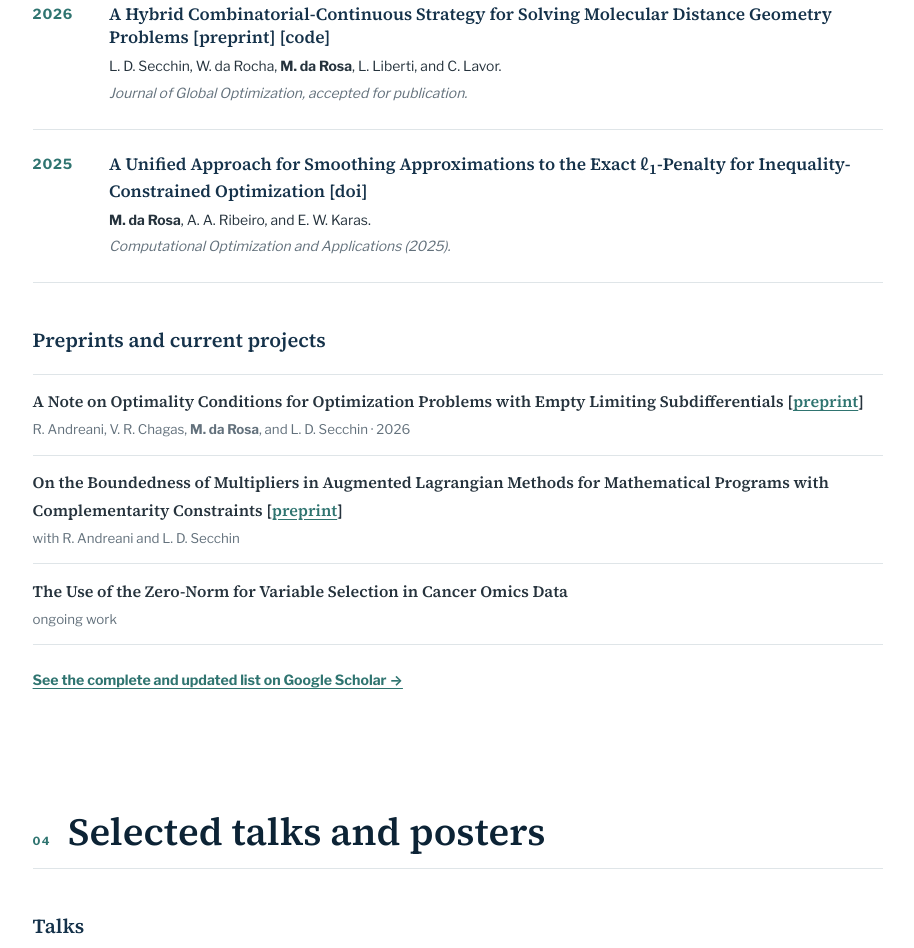
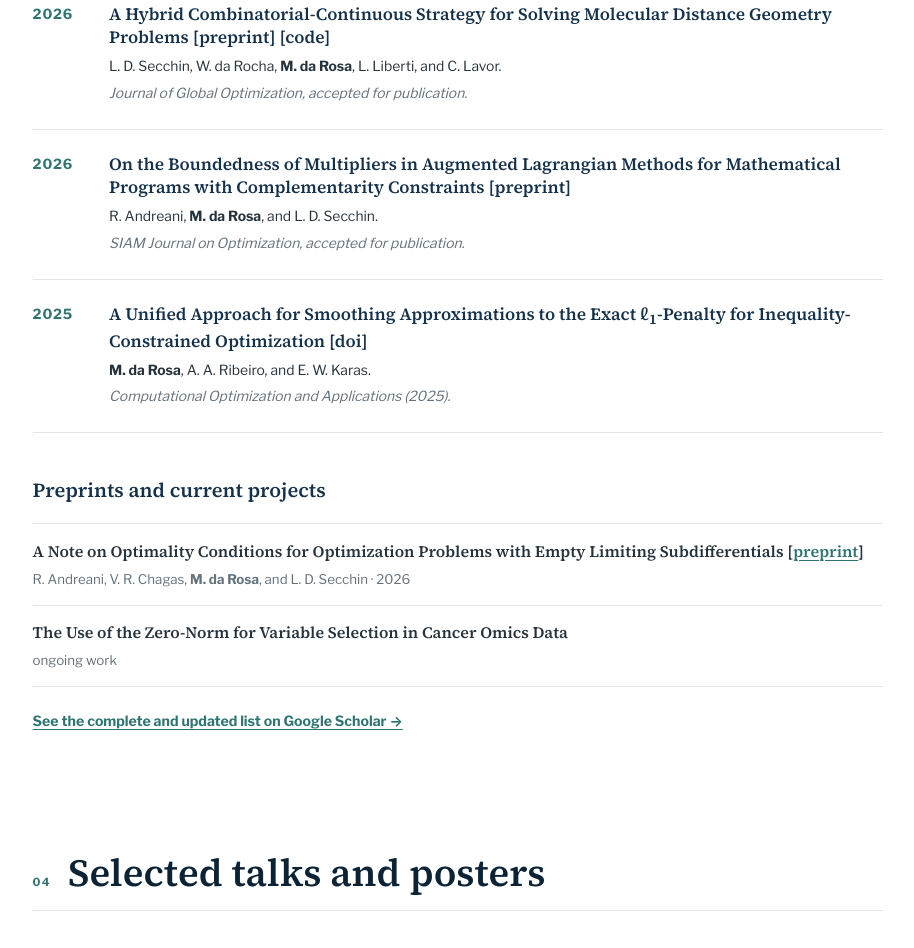
Before and after one commit to MarianaDaRosa13/Mariana-da-Rosa, a plain HTML site: page index.html in a window 1280 px wide. Shown: the part 2444-3392 px from the top of the page, without its empty margins (347-1261 px from the left). Drawn offline with nearby package versions, Linux system fonts and the light colour scheme.

Commit message:
Update accepted SIAM Journal on Optimization paper

```diff
--- a/index.html
+++ b/index.html
@@ -199,6 +199,15 @@
           </article>
 
           <article class="publication">
+            <p class="publication-year">2026</p>
+            <div>
+              <h3>On the Boundedness of Multipliers in Augmented Lagrangian Methods for Mathematical Programs with Complementarity Constraints <span class="publication-links">[<a href="https://optimization-online.org/?p=31446" target="_blank" rel="noopener">preprint</a>]</span></h3>
+              <p>R. Andreani, <strong>M. da Rosa</strong>, and L. D. Secchin.</p>
+              <p class="venue">SIAM Journal on Optimization, accepted for publication.</p>
+            </div>
+          </article>
+
+          <article class="publication">
             <p class="publication-year">2025</p>
             <div>
               <h3>A Unified Approach for Smoothing Approximations to the Exact ℓ<sub>1</sub>-Penalty for Inequality-Constrained Optimization <span class="publication-links">[<a href="https://doi.org/10.1007/s10589-025-00694-9" target="_blank" rel="noopener">doi</a>]</span></h3>
@@ -211,7 +220,6 @@
         <h3 class="subsection-title">Preprints and current projects</h3>
         <ul class="project-list">
           <li><span>A Note on Optimality Conditions for Optimization Problems with Empty Limiting Subdifferentials [<a href="https://optimization-online.org/2026/10/a-note-on-optimality-conditions-for-optimization-problems-with-empty-limiting-subdifferentials/" target="_blank" rel="noopener">preprint</a>]</span><small>R. Andreani, V. R. Chagas, <strong>M. da Rosa</strong>, and L. D. Secchin · 2026</small></li>
-          <li><span>On the Boundedness of Multipliers in Augmented Lagrangian Methods for Mathematical Programs with Complementarity Constraints [<a href="https://optimization-online.org/?p=31446" target="_blank" rel="noopener">preprint</a>]</span><small>with R. Andreani and L. D. Secchin</small></li>
           <li><span>The Use of the Zero-Norm for Variable Selection in Cancer Omics Data</span><small>ongoing work</small></li>
         </ul>
         <p class="section-link"><a href="https://scholar.google.com/citations?user=o1-QsfIAAAAJ&amp;hl=en" target="_blank" rel="noopener">See the complete and updated list on Google Scholar →</a></p>
```
